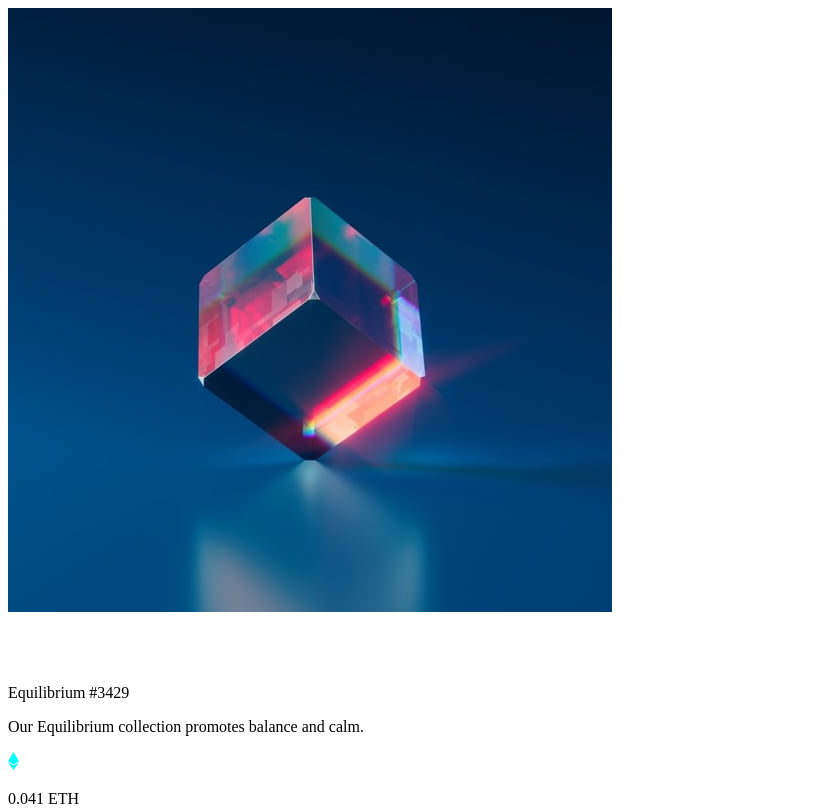
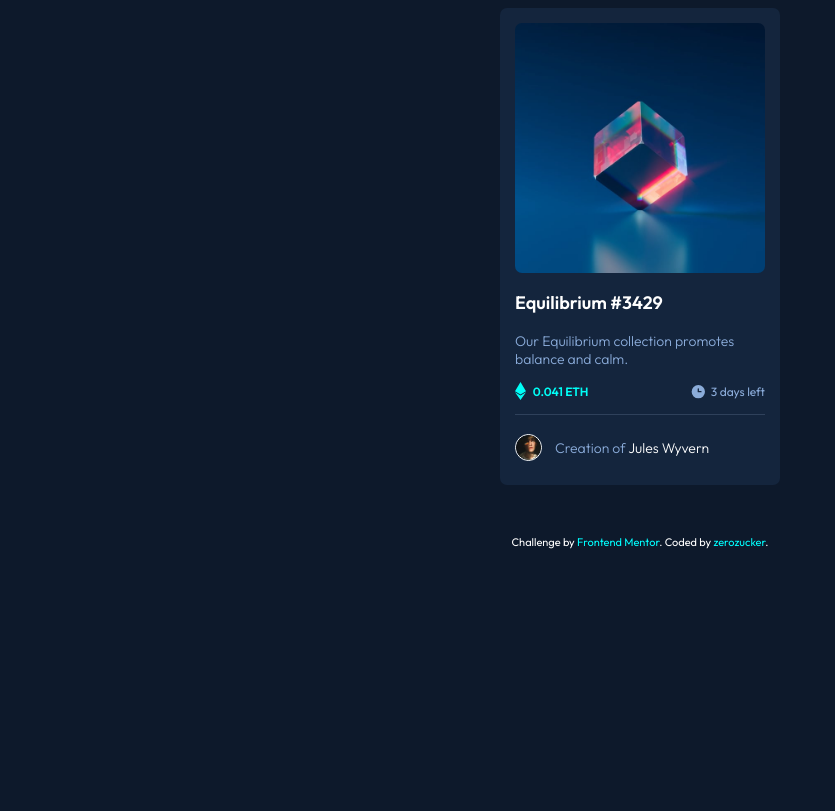
Before and after one commit to zerozuckerx/NFT-ethereum, a plain HTML site: page index.html in a window 1280 px wide. Shown: the top 811 px of the page, without its empty margins (0-835 px from the left). Drawn offline with Linux system fonts and the light colour scheme.

Commit message:
Update styles.css
solution update

```diff
--- a/css/styles.css
+++ b/css/styles.css
@@ -1,5 +1,30 @@
+body {
+  background-color: hsl(217, 54%, 11%);
+  font-size: 18px;
+  font-family: 'Outfit', sans-serif;
+}
+
+hr {
+  border: 1px hsl(215, 32%, 27%) solid;
+  border-bottom: none;
+  padding-bottom: 0;
+}
+
+span {
+  color: hsl(0, 0%, 100%);
+}
+
+span:hover {
+  color: hsl(178, 100%, 50%);
+}
+
+/***CLASS SELECTORS***/
+
 .attribution {
-  font-size: 11px; text-align: center;
+  color: white;
+  font-size: 11px;
+  margin-top: 50px;
+  text-align: center;
 }
 
 .attribution a {
@@ -7,6 +32,112 @@
   text-decoration: none;
 }
 
-.attribution a:hover {
+/* .attribution a:hover {
   color:#97EAE8;
+} */
+
+.card {
+  background-color: hsl(216, 50%, 16%);
+  border-color: white;
+  border-radius: 7px;
+  margin: 0 auto;
+  padding: 15px;
+  width: 250px;
 }
+
+.bottom {
+  font-size: 14px;
+  font-weight: 300;
+  margin-bottom: 5px;
+  position: relative;
+}
+
+.cardname {
+  color: hsl(0, 0%, 100%);
+  font-weight: 600;
+}
+
+.cardname:hover {
+  color: hsl(178, 100%, 50%);
+}
+
+.cardtext {
+  color: hsl(215, 51%, 70%);
+  font-weight: 300;
+  font-size: 14px;
+}
+
+.dynamics {
+  position: relative;
+}
+
+.timediv {
+  margin-left: 50%;
+  position: absolute;
+  right: 0;
+  top:0;
+}
+
+.balance {
+  color: hsl(178, 100%, 50%);
+  display: inline;
+  font-size: 12px;
+  font-weight: 600;
+  position: relative;
+  bottom: 4px;
+  left: 3px;
+}
+
+.time {
+  color: hsl(215, 51%, 70%);
+  display: inline;
+  font-size: 12px;
+  font-weight: 500;
+  position: relative;
+  bottom: 4px;
+}
+
+
+.equilibrium-img {
+  border-radius: 7px;
+  opacity: 1;
+  display: block;
+  width: 100%;
+}
+
+
+.imgWrap {
+  position: relative;
+}
+
+.imgHover {
+  background-color: hsl(178, 100%, 50%);
+  border-radius: 7px;
+  opacity: 0;
+  position: absolute;
+  top: 0;
+  left: 0;
+  padding: 101px;
+}
+
+.imgWrap:hover .equilibrium-img {
+  opacity: 0.5;
+}
+
+.imgWrap:hover .imgHover {
+  opacity: 0.3;
+}
+
+.icon {
+  border: 1px solid hsl(0, 0%, 100%);
+  border-radius: 25px;
+  margin: 10px 10px 0 0;
+  width: 25px;
+}
+
+.creator {
+  color: hsl(215, 51%, 70%);
+  display: inline;
+  position: relative;
+  bottom: 8px;
+}
```
